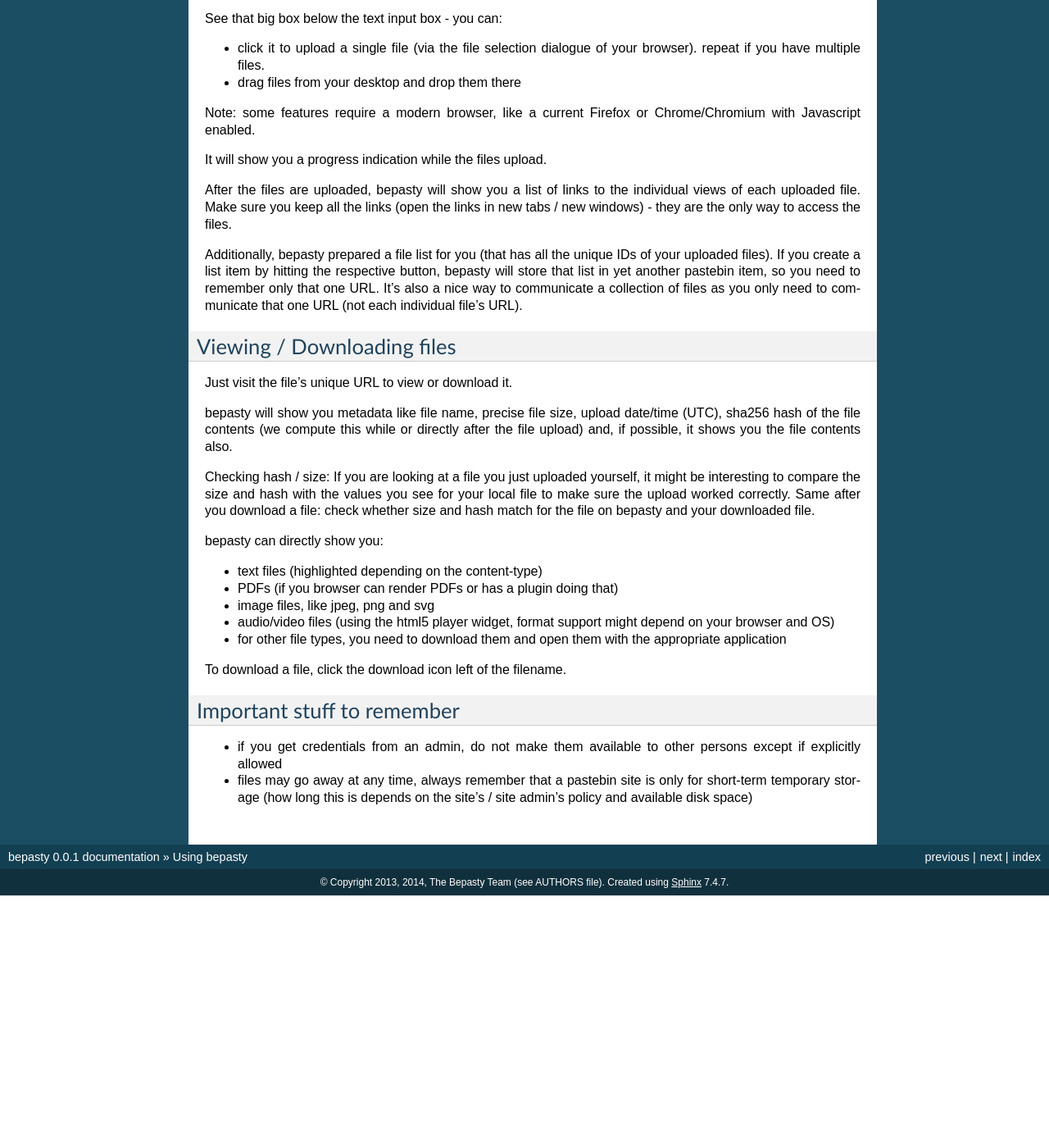
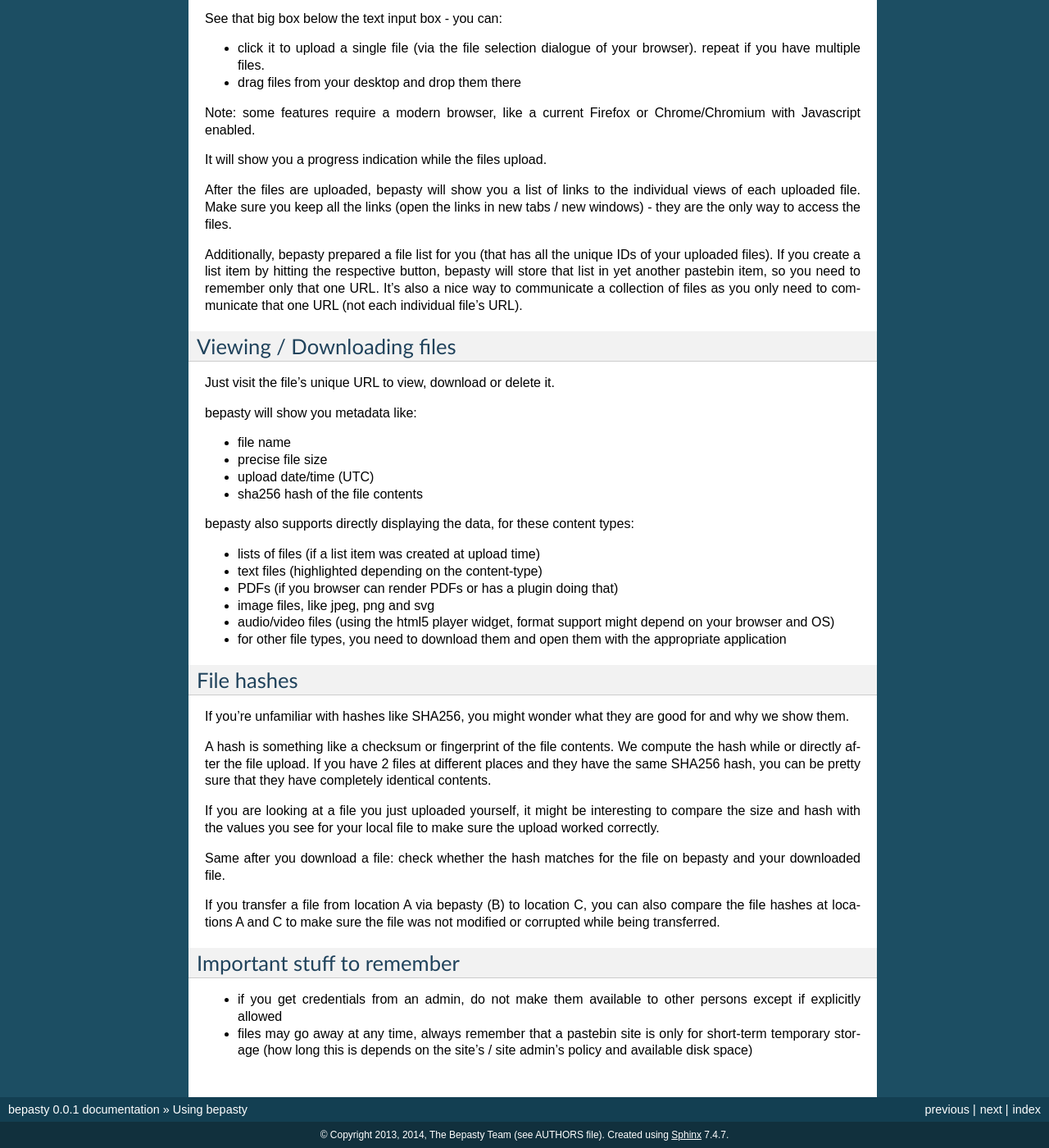
Before and after one commit to bepasty/bepasty-server, a Sphinx documentation site: the page built from docs/source/user.rst, in a window 1280 px wide and 1400 px high, scrolled down 748 px. Shown: the whole window at 82% size. Built offline with Sphinx 7.4.7, drawn with Linux system fonts in a browser that asks for light colours; before the commit the page ends 1840 px from its top, so only the background shows below that; some of the changed text lies outside the part shown.

```diff
--- a/README.rst
+++ b/README.rst
@@ -17,10 +17,11 @@ Features
   - on that view, we offer:
 
     + download link
+    + upload time (UTC)
     + file name we stored at upload time
     + file type we detected at upload time
     + precise size we computed at upload time
-    + SHA256 hash ("checksum") we computed at upload time (or later)
+    + SHA256 hash ("checksum")
 
   - if you uploaded multiple files, you can create a pastebin with the list
     of all these files - with a single click!
--- a/docs/source/config.rst
+++ /dev/null
@@ -1,5 +0,0 @@
-Configuration
-=============
-
-.. autoclass:: bepasty.config.Config
-   :members:
--- a/docs/source/index.rst
+++ b/docs/source/index.rst
@@ -13,5 +13,4 @@ Contents:
    user
    project
    quickstart
-   config
    install-tutorial
--- a/docs/source/user.rst
+++ b/docs/source/user.rst
@@ -7,16 +7,16 @@ Logging in and Permissions
 
 You may need to log in to get enough permissions required for the misc. functions of bepasty.
 
+Your current permissions are shown on the web interface, near the login form.
+
 To log in, you need to know credentials - ask the admin who runs the site.
 
 The site admin can assign permissions to login credentials (and also to the anonymous, not logged-in user):
 
-* create: be able to upload files / create text pastebins
-* read: be able to read pastebins / download files
+* create: be able to create pastebins
+* read: be able to read / download pastebins
 * delete: be able to delete pastebins
-* admin: be able to list all pastebins / files
-
-Bepasty shows your current permissions on the web interface, near the login form.
+* admin: be able to list all pastebins
 
 Pasting text
 ============
@@ -57,24 +57,40 @@ communicate that one URL (not each individual file's URL).
 Viewing / Downloading files
 ===========================
 
-Just visit the file's unique URL to view or download it.
+Just visit the file's unique URL to view, download or delete it.
 
-bepasty will show you metadata like file name, precise file size, upload date/time (UTC), sha256 hash of the file
-contents (we compute this while or directly after the file upload) and, if possible, it shows you the file contents also.
+bepasty will show you metadata like:
 
-Checking hash / size: If you are looking at a file you just uploaded yourself, it might be interesting to compare the
-size and hash with the values you see for your local file to make sure the upload worked correctly. Same after you
-download a file: check whether size and hash match for the file on bepasty and your downloaded file.
+* file name
+* precise file size
+* upload date/time (UTC)
+* sha256 hash of the file contents
 
-bepasty can directly show you:
+bepasty also supports directly displaying the data, for these content types:
 
+* lists of files (if a list item was created at upload time)
 * text files (highlighted depending on the content-type)
 * PDFs (if you browser can render PDFs or has a plugin doing that)
 * image files, like jpeg, png and svg
 * audio/video files (using the html5 player widget, format support might depend on your browser and OS)
 * for other file types, you need to download them and open them with the appropriate application
 
-To download a file, click the download icon left of the filename.
+File hashes
+===========
+
+If you're unfamiliar with hashes like SHA256, you might wonder what they are good for and why we show them.
+
+A hash is something like a checksum or fingerprint of the file contents. We compute the hash while or directly
+after the file upload. If you have 2 files at different places and they have the same SHA256 hash, you can be
+pretty sure that they have completely identical contents.
+
+If you are looking at a file you just uploaded yourself, it might be interesting to compare the size and hash with
+the values you see for your local file to make sure the upload worked correctly.
+
+Same after you download a file: check whether the hash matches for the file on bepasty and your downloaded file.
+
+If you transfer a file from location A via bepasty (B) to location C, you can also compare the file hashes at locations
+A and C to make sure the file was not modified or corrupted while being transferred.
 
 Important stuff to remember
 ===========================
```
Also changed, not shown: docs/source/quickstart.rst (+16 -8 lines), 1 other file.
